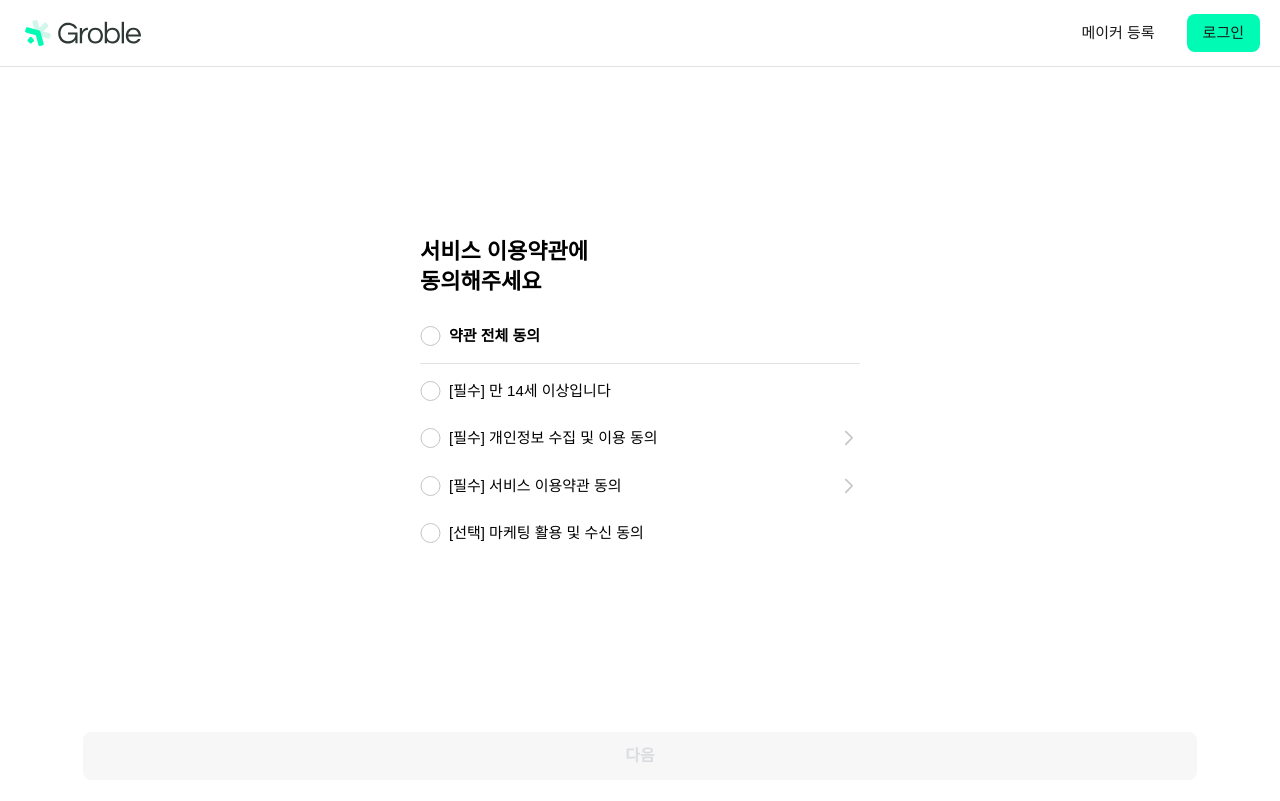
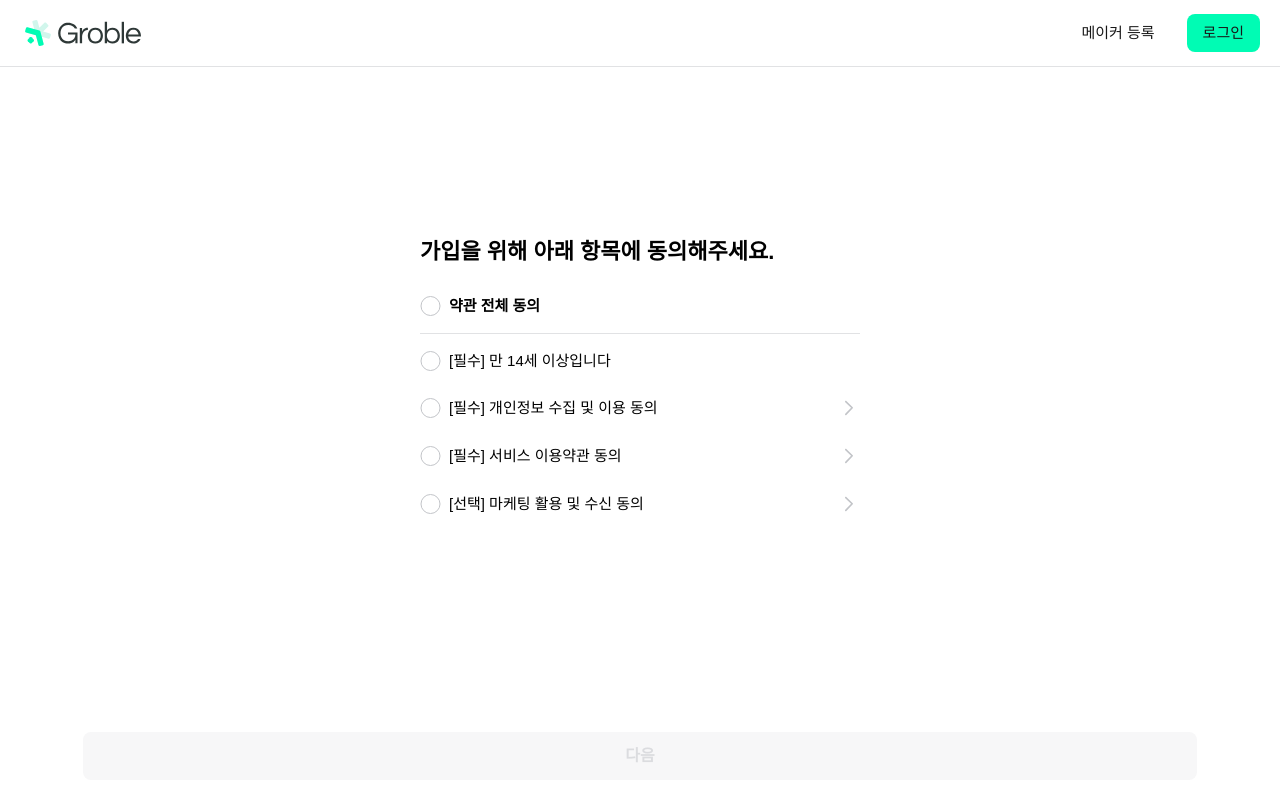
Before and after one commit to TEAM-LIAISON/groble-frontend, a Next.js app: page /auth/sign-up/terms in a window 1280 px wide. Built offline with nearby package versions, Linux system fonts and the light colour scheme; no server answers.

Commit message:
feat: enhance TermsForm with marketing policy popover and validation

```diff
--- a/app/auth/sign-up/terms/form.tsx
+++ b/app/auth/sign-up/terms/form.tsx
@@ -1,7 +1,9 @@
 "use client";
 
 import BottomArea, { BottomButton } from "@/components/bottom-area";
+import Button from "@/components/button";
 import Checkbox from "@/components/checkbox";
+import Popover, { PopoverClose } from "@/components/popover";
 import { twMerge } from "@/lib/tailwind-merge";
 import Form from "next/form";
 import Link from "next/link";
@@ -13,7 +15,6 @@ import {
   useActionState,
   useRef,
 } from "react";
-import { UrlObject } from "url";
 import { agreeToTermsAction } from "./actions";
 
 export default function TermsForm({
@@ -22,17 +23,34 @@ export default function TermsForm({
   userType: "SELLER" | "BUYER";
 }) {
   const agreeAllRef = useRef<HTMLInputElement>(null);
+  const submitAsIsRef = useRef<boolean>(false);
   const [, formAction, isPending] = useActionState(
     agreeToTermsAction,
     undefined,
   );
+  return (
+    <Form
+      className="group flex flex-col gap-5"
+      action={formAction}
+      onSubmit={(event) => {
+        const marketingCheckbox = event.currentTarget.querySelector(
+          'input[name="terms-type"][value="MARKETING_POLICY"]',
+        ) as HTMLInputElement | null;
+        const submitPopover = document.getElementById("submit");
 
-  return (
-    <Form className="group flex flex-col gap-5" action={formAction}>
+        if (
+          marketingCheckbox &&
+          !marketingCheckbox.checked &&
+          submitPopover &&
+          !submitAsIsRef.current
+        ) {
+          event.preventDefault();
+          submitPopover.showPopover();
+        }
+      }}
+    >
       <h1 className="text-heading-1 font-semibold">
-        서비스 이용약관에
-        <br />
-        동의해주세요
+        가입을 위해 아래 항목에 동의해주세요.
       </h1>
       <div className="flex flex-col gap-2">
         <Item
@@ -55,7 +73,11 @@ export default function TermsForm({
         <Item
           name="terms-type"
           value="PRIVACY_POLICY"
-          href="https://paint-crowley-ff2.notion.site/1f2c158365ac808cb22ecd38fe6d3ef7"
+          right={
+            <Link href="https://paint-crowley-ff2.notion.site/1f2c158365ac808cb22ecd38fe6d3ef7">
+              <RightArrow />
+            </Link>
+          }
           onChange={() => onPolicyChange(agreeAllRef)}
           required
         >
@@ -64,7 +86,11 @@ export default function TermsForm({
         <Item
           name="terms-type"
           value="SERVICE_TERMS_POLICY"
-          href="https://paint-crowley-ff2.notion.site/1f2c158365ac80c39fc3ef1b8764f53a"
+          right={
+            <Link href="https://paint-crowley-ff2.notion.site/1f2c158365ac80c39fc3ef1b8764f53a">
+              <RightArrow />
+            </Link>
+          }
           onChange={() => onPolicyChange(agreeAllRef)}
           required
         >
@@ -74,6 +100,43 @@ export default function TermsForm({
           name="terms-type"
           value="MARKETING_POLICY"
           onChange={() => onPolicyChange(agreeAllRef)}
+          right={
+            <>
+              <button type="button" popoverTarget="marketing-policy">
+                <RightArrow />
+              </button>
+              <Popover id="marketing-policy">
+                <div className="flex flex-col gap-8">
+                  <p className="text-label-neutral">
+                    회사는 회원님의 서비스 이용 이력(콘텐츠 열람, 구매 등)을
+                    바탕으로{" "}
+                    <span className="font-bold">
+                      맞춤형 콘텐츠 추천, 할인 쿠폰 제공, 혜택 알림 발송
+                    </span>{" "}
+                    등의 마케팅 목적에 개인정보를 활용하며, 문자(SMS), 이메일,
+                    알림 등으로 관련 마케팅 정보를 수신할 수 있습니다.
+                  </p>
+                  <div className="grid grid-cols-2 gap-2">
+                    <PopoverClose popoverTarget="marketing-policy" />
+                    <Button
+                      size="small"
+                      buttonType="button"
+                      popoverTarget="marketing-policy"
+                      onClick={() => {
+                        const checkbox = document.querySelector(
+                          'input[value="MARKETING_POLICY"]',
+                        ) as HTMLInputElement;
+                        checkbox.checked = true;
+                        onPolicyChange(agreeAllRef);
+                      }}
+                    >
+                      동의
+                    </Button>
+                  </div>
+                </div>
+              </Popover>
+            </>
+          }
         >
           [선택] 마케팅 활용 및 수신 동의
         </Item>
@@ -81,6 +144,56 @@ export default function TermsForm({
       <BottomArea>
         <BottomButton>{isPending ? "⏳" : "다음"}</BottomButton>
       </BottomArea>
+      <Popover id="submit">
+        <div className="flex flex-col gap-2">
+          <h2 className="text-xl font-bold text-gray-900">
+            마케팅 활용 및 수신에 동의하시면,
+          </h2>
+          <p className="text-sm text-gray-600">
+            각종 할인 쿠폰과 유용한 소식을 보내드려요.
+          </p>
+          <ul className="my-2 space-y-1 text-sm text-gray-700">
+            <li className="flex items-center">
+              <CheckIcon className="mr-2 h-5 w-5 flex-shrink-0 text-[#00E095]" />
+              <span>할인 쿠폰, 각종 혜택, 한정 특가 소식</span>
+            </li>
+            <li className="flex items-center">
+              <CheckIcon className="mr-2 h-5 w-5 flex-shrink-0 text-[#00E095]" />
+              <span>맞춤형 콘텐츠 추천, 인기 상품 소식</span>
+            </li>
+          </ul>
+          <div className="mt-2 flex flex-col gap-2">
+            <Button
+              size="small"
+              buttonType="submit"
+              popoverTarget="submit"
+              onClick={() => {
+                const checkbox = document.querySelector(
+                  'input[name="terms-type"][value="MARKETING_POLICY"]',
+                ) as HTMLInputElement;
+                if (checkbox) {
+                  checkbox.checked = true;
+                }
+                onPolicyChange(agreeAllRef);
+              }}
+            >
+              동의하고 가입하기
+            </Button>
+            <Button
+              size="small"
+              type="secondary"
+              buttonType="submit"
+              popoverTarget="submit"
+              onClick={(event) => {
+                submitAsIsRef.current = true;
+                event.currentTarget.form?.requestSubmit();
+              }}
+            >
+              이대로 가입하기
+            </Button>
+          </div>
+        </div>
+      </Popover>
     </Form>
   );
 }
@@ -113,7 +226,7 @@ function Item({
   value,
   className,
   ref,
-  href,
+  right,
   required,
   onChange,
   children,
@@ -123,18 +236,19 @@ function Item({
   value?: string;
   className?: string;
   ref?: Ref<HTMLInputElement>;
-  href?: string | UrlObject;
+  right?: ReactNode;
   required?: boolean;
   onChange?: ChangeEventHandler<HTMLInputElement>;
   children?: ReactNode;
 }) {
   return (
-    <label
+    <span
       className={twMerge(
         "flex items-center gap-2 py-2 text-body-2-normal font-medium",
         className,
       )}
     >
+      <label className="flex flex-1 items-center gap-2">
         <Checkbox
           id={id}
           ref={ref}
@@ -143,9 +257,15 @@ function Item({
           onChange={onChange}
           required={required}
         />
-      <span className="flex-1">{children}</span>
-      {href && (
-        <Link href={href}>
+        <span>{children}</span>
+      </label>
+      {right}
+    </span>
+  );
+}
+
+function RightArrow() {
+  return (
     <svg
       width="24"
       height="24"
@@ -160,8 +280,24 @@ function Item({
         fill="#C2C4C8"
       />
     </svg>
-        </Link>
-      )}
-    </label>
   );
 }
+
+function CheckIcon({ className }: { className?: string }) {
+  return (
+    <svg
+      width="24"
+      height="24"
+      viewBox="0 0 24 24"
+      fill="none"
+      xmlns="http://www.w3.org/2000/svg"
+    >
+      <path
+        fillRule="evenodd"
+        clipRule="evenodd"
+        d="M18.9809 6.42453C19.2988 6.69015 19.3411 7.16313 19.0755 7.48096L10.3005 17.981C10.1667 18.1411 9.97216 18.2382 9.76374 18.249C9.55532 18.2598 9.35183 18.1832 9.20219 18.0378L4.47719 13.444C4.1802 13.1553 4.17351 12.6804 4.46225 12.3835C4.75099 12.0865 5.22582 12.0798 5.52281 12.3685L9.66804 16.3986L17.9245 6.51907C18.1901 6.20124 18.6631 6.15891 18.9809 6.42453Z"
+        fill="#008660"
+      />
+    </svg>
+  );
+}
--- a/components/popover.tsx
+++ b/components/popover.tsx
@@ -1,5 +1,6 @@
 "use client";
 
+import { twMerge } from "@/lib/tailwind-merge";
 import { ReactNode } from "react";
 import { twJoin } from "tailwind-merge";
 import Button from "./button";
@@ -16,7 +17,7 @@ export default function Popover({
       id={id}
       popover=""
       className={twJoin(
-        "inset-[37.5px] m-auto h-fit w-auto max-w-[300px] rounded-[20px] bg-background-alternative p-[20px] backdrop:bg-label-neutral",
+        "inset-[37.5px] m-auto h-fit w-auto max-w-[300px] rounded-[20px] bg-background-alternative p-[20px] backdrop:bg-label-neutral md:max-w-[400px] md:p-8",
         "opacity-0 transition-all transition-discrete backdrop:opacity-0 backdrop:transition-all open:opacity-100 open:backdrop:opacity-30 starting:open:opacity-0 starting:open:backdrop:opacity-0",
       )}
     >
@@ -76,7 +77,7 @@ export function PopoverClose({
       size="small"
       popoverTarget={popoverTarget}
       popoverTargetAction="hide"
-      className={className}
+      className={twMerge("bg-component-fill-normal", className)}
       buttonType="button"
     >
       닫기
```
Lines whose indentation alone changed are shown as unchanged.
